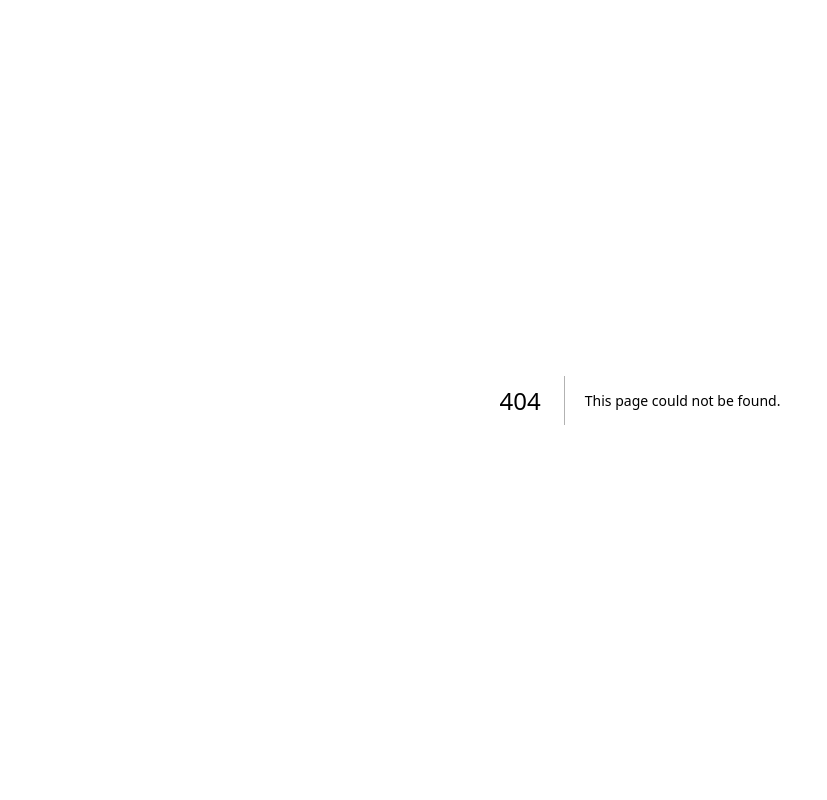
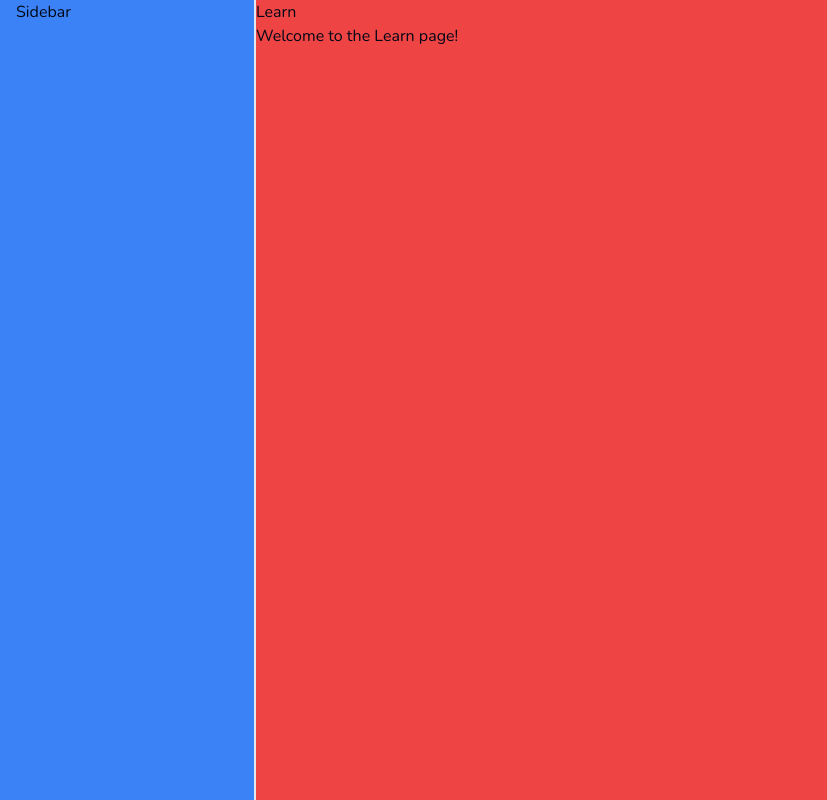
Before and after one commit to DaoDuyThai/WordUp, a Next.js app in the folder wordup/: page /learn in a window 1280 px wide. Before the commit this address had no page. Shown: the whole page, without its empty margins (0-827 px from the left). Built offline with nearby package versions, Linux system fonts and the light colour scheme.

Commit message:
adding more to the learn layout

```diff
--- /dev/null
+++ b/wordup/app/(main)/layout.tsx
@@ -0,0 +1,21 @@
+import { Sidebar } from "@/components/sidebar";
+
+type Props = {
+    children: React.ReactNode;
+}
+
+const MainLayout = ({ children }: Props) => {
+    return (
+        <>
+        <Sidebar />
+            <main className="pl-[256px] h-full ">
+                <div className="bg-red-500 h-full">
+                    {children}
+                </div>
+
+            </main>
+        </>
+    )
+}
+
+export default MainLayout;
--- /dev/null
+++ b/wordup/app/(main)/learn/page.tsx
@@ -0,0 +1,9 @@
+const LearnPage = () => {
+    return (
+        <div>
+            <h1>Learn</h1>
+            <p>Welcome to the Learn page!</p>
+        </div>
+    );
+}
+export default LearnPage;
--- a/wordup/app/globals.css
+++ b/wordup/app/globals.css
@@ -1,6 +1,12 @@
 @tailwind base;
 @tailwind components;
 @tailwind utilities;
+
+html,
+body,
+:root{
+  @apply h-full;
+}
 
 @layer base {
   :root {
@@ -70,6 +76,7 @@
   * {
     @apply border-border;
   }
+
   body {
     @apply bg-background text-foreground;
   }
--- /dev/null
+++ b/wordup/components/sidebar.tsx
@@ -0,0 +1,7 @@
+export const Sidebar = () => {
+    return(
+        <div className="flex bg-blue-500 h-full lg:w-[256px] lg:fixed left-0 top-0 px-4 border-r-2 flex-col">
+            Sidebar
+        </div>
+    )
+}
```
Lines whose indentation alone changed are shown as unchanged.
